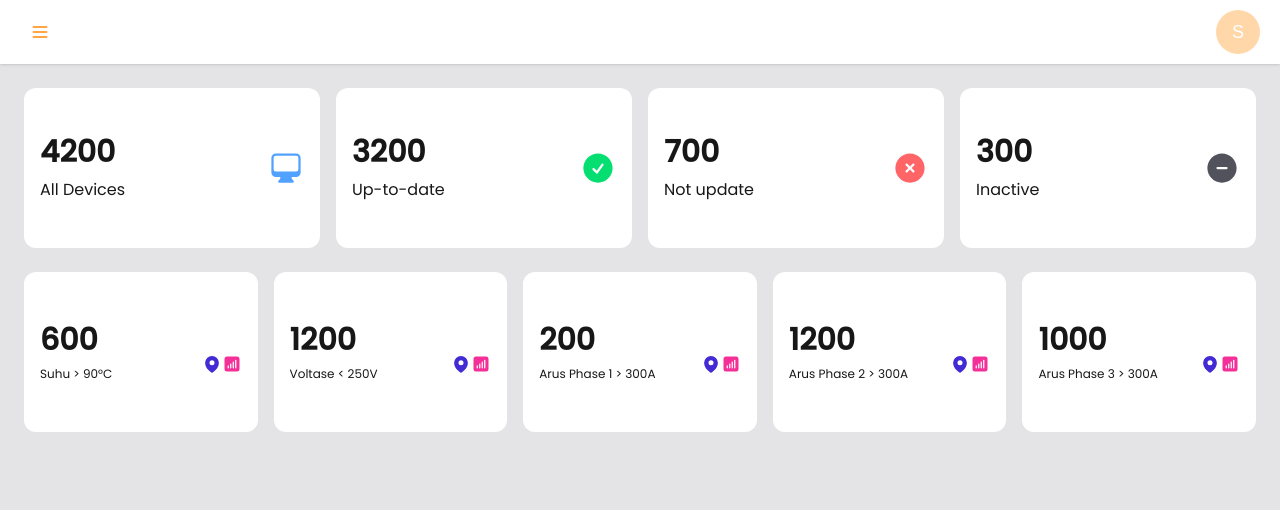
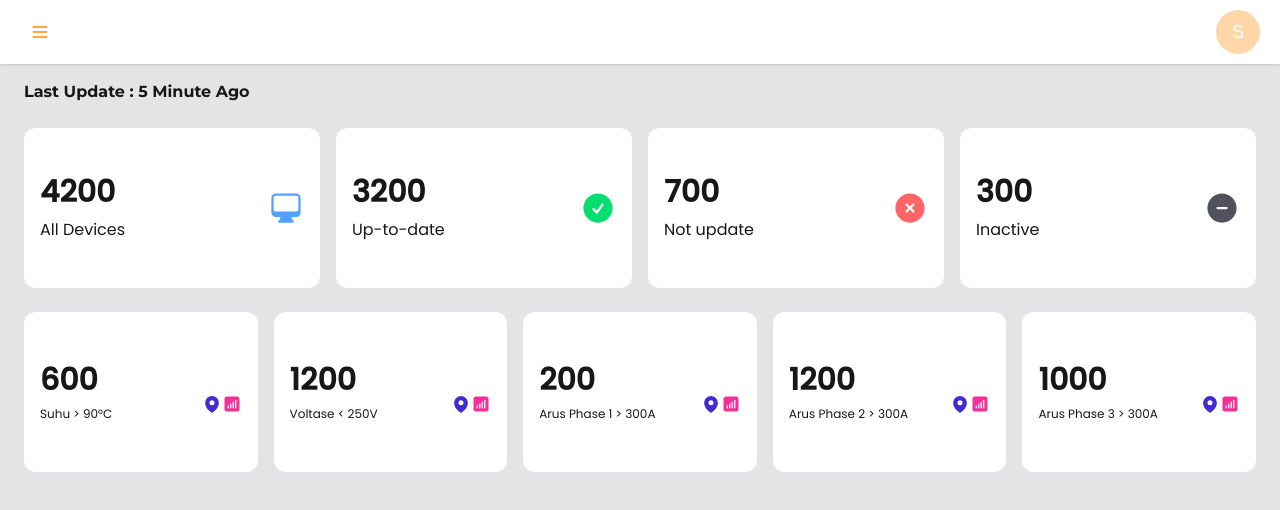
Before and after one commit to ITSensync/trafo-monitoring-system, a Next.js app: page / in a window 1280 px wide. Shown: the top 510 px of the page. Built offline with nearby package versions, Linux system fonts and the light colour scheme; some icons are missing.

Commit message:
feat: last update time

```diff
--- a/src/app/page.tsx
+++ b/src/app/page.tsx
@@ -5,6 +5,7 @@ import TopCard from "@/components/Card/TopCard";
 export default function Home() {
   return (
     <BaseLayout searchBar={false}>
+      <p className="px-6 mt-4 font-montserrat font-bold">Last Update : 5 Minute Ago</p>
       <div className="grid grid-cols-4 px-6 my-6 gap-4">
         <TopCard />
       </div>
```
